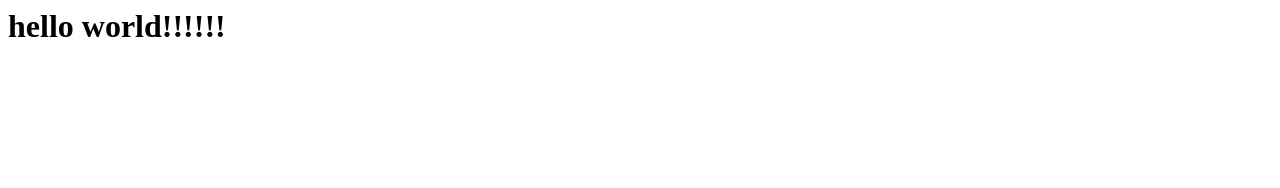
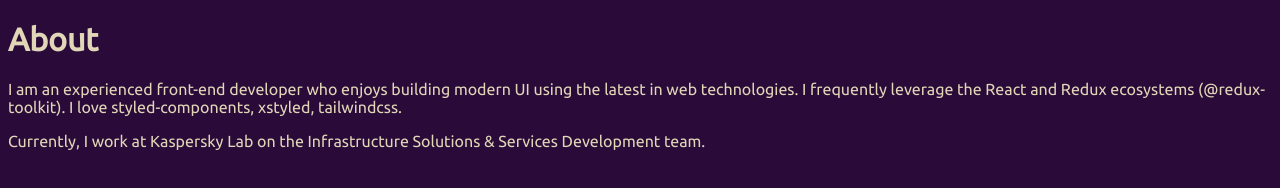
Before and after one commit to abdurahmanus/cv, an Eleventy site: page src/index.md in a window 1280 px wide. Built offline with nearby package versions, Linux system fonts and the light colour scheme; Eleventy itself is replaced by a stand-in of ours; files that its build step writes are made by us from their sources.

Commit message:
add layout, css, fonts

```diff
--- /dev/null
+++ b/src/_includes/layout.njk
@@ -0,0 +1,19 @@
+---
+title: Dmitry Gladkikh - Front-End Developer
+---
+
+<!doctype html>
+<html lang="en">
+  <head>
+    <meta charset="utf-8">
+    <meta name="viewport" content="width=device-width, initial-scale=1.0">
+    <title>{{ title }}</title>
+    <link rel="preconnect" href="https://fonts.googleapis.com">
+    <link rel="preconnect" href="https://fonts.gstatic.com" crossorigin>
+    <link href="https://fonts.googleapis.com/css2?family=Ubuntu&display=swap" rel="stylesheet">
+    <link href="/css/index.css" rel="stylesheet">
+  </head>
+  <body>
+    {{ content | safe }}
+  </body>
+</html>
--- /dev/null
+++ b/src/css/index.css
@@ -0,0 +1,5 @@
+body {
+  font-family: "Ubuntu", sans-serif;
+  background: hsl(280deg 70% 13%);
+  color: hsl(44deg 41% 80%);
+}
--- a/src/index.md
+++ b/src/index.md
@@ -1 +1,9 @@
-# hello world!!!!!!
+---
+layout: layout.njk
+---
+
+# About
+
+I am an experienced front-end developer who enjoys building modern UI using the latest in web technologies. I frequently leverage the React and Redux ecosystems (@redux-toolkit). I love styled-components, xstyled, tailwindcss.
+
+Currently, I work at Kaspersky Lab on the Infrastructure Solutions & Services Development team.
```
Also changed, not shown: .eleventy.js.
